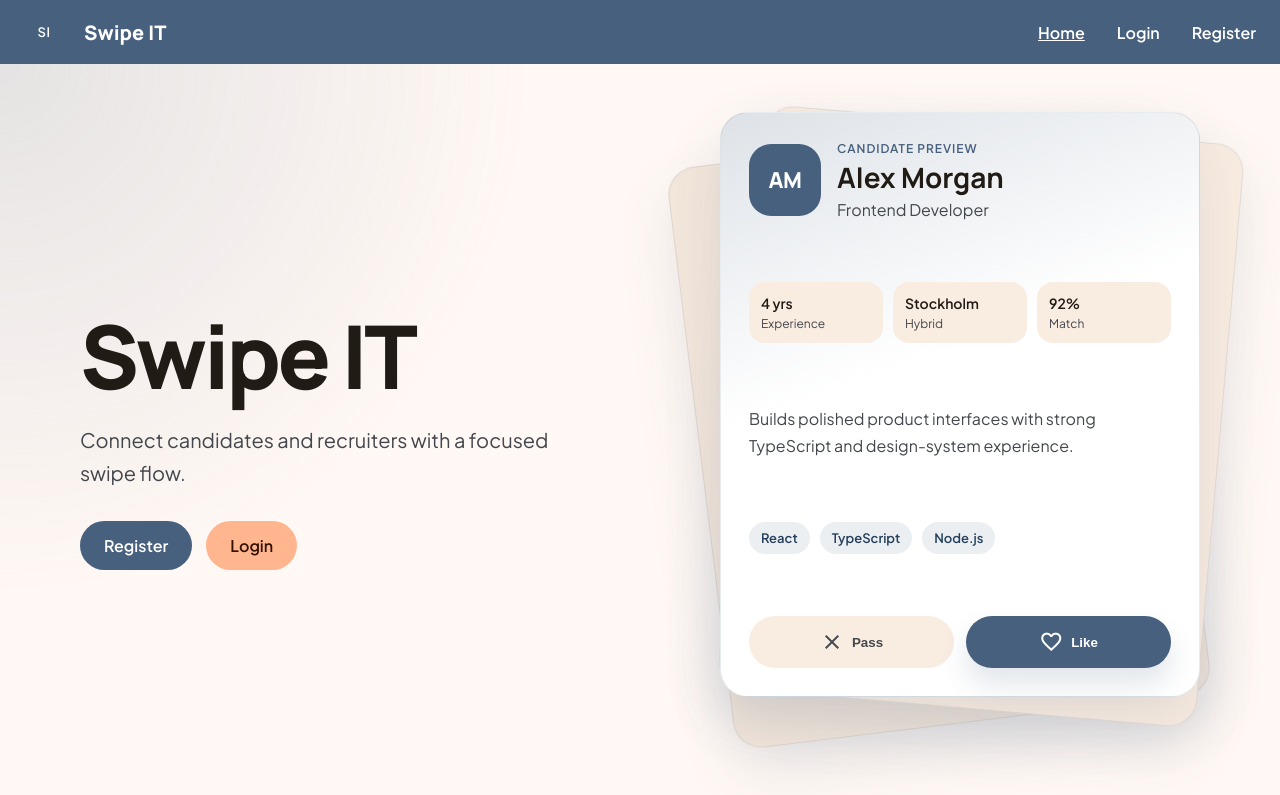
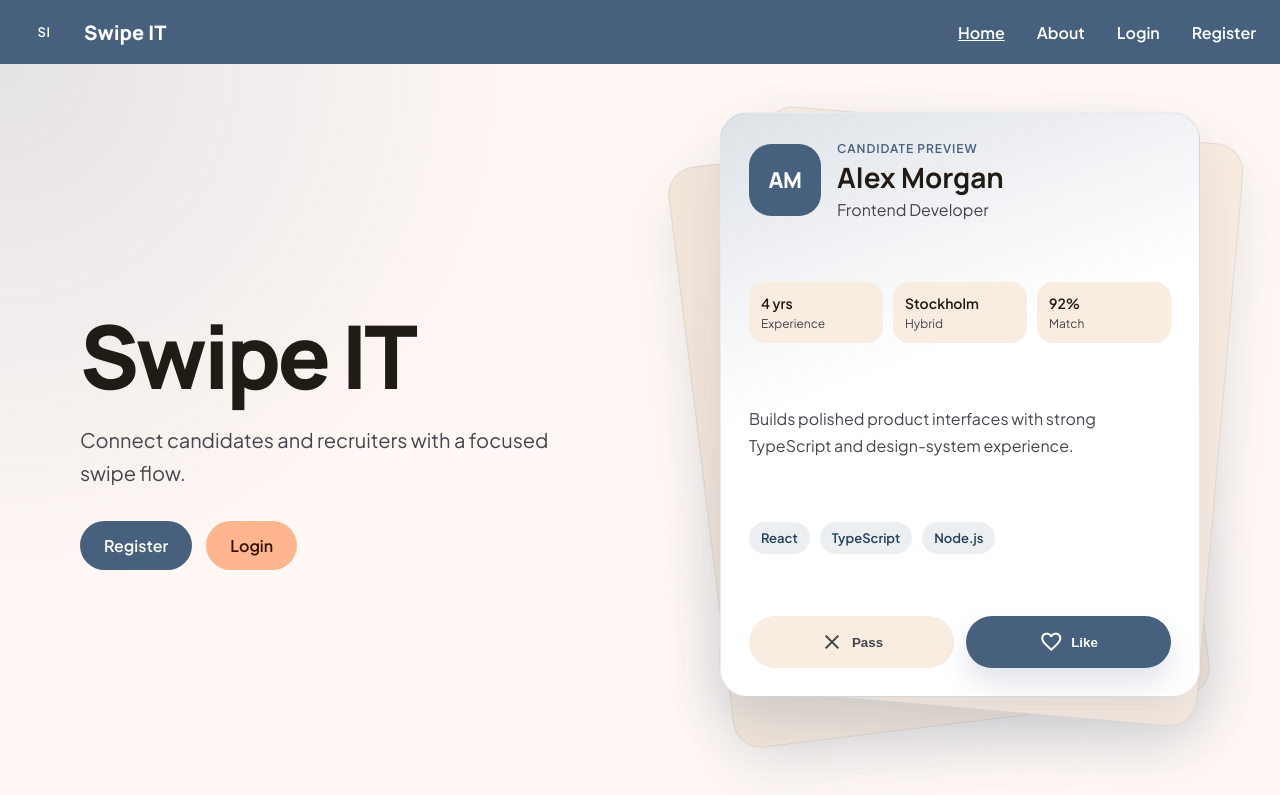
Before and after one commit to gusbo9233/SwipeIT, a React (Vite) app: page / in a window 1280 px wide. Shown: the top 795 px of the page. Built offline with nearby package versions, Linux system fonts and the light colour scheme.

Commit message:
Restore about header navigation

```diff
--- a/src/components/base/Header.tsx
+++ b/src/components/base/Header.tsx
@@ -4,6 +4,7 @@ import { useAuth } from '../../context/AuthProvider'
 import './Header.css'
 import Button from '../Button'
 import { candidateProfileRoute } from '../../pages/CandidateProfile'
+import { aboutRoute } from '../../pages/About'
 import { searchRoute } from '../../pages/Search'
 import { homeRoute } from '../../pages/Home'
 import { recruiterProfileRoute } from '../../pages/RecruiterProfile'
@@ -27,6 +28,7 @@ function Header() {
     return <>
       {/* Navigation for all users */}
       <Button variant="link" to={homeRoute} onClick={onItemClick}>Home</Button>
+      <Button variant="link" to={aboutRoute} onClick={onItemClick}>About</Button>
 
       {user?.role === 'recruiter' && (
         <>
```
